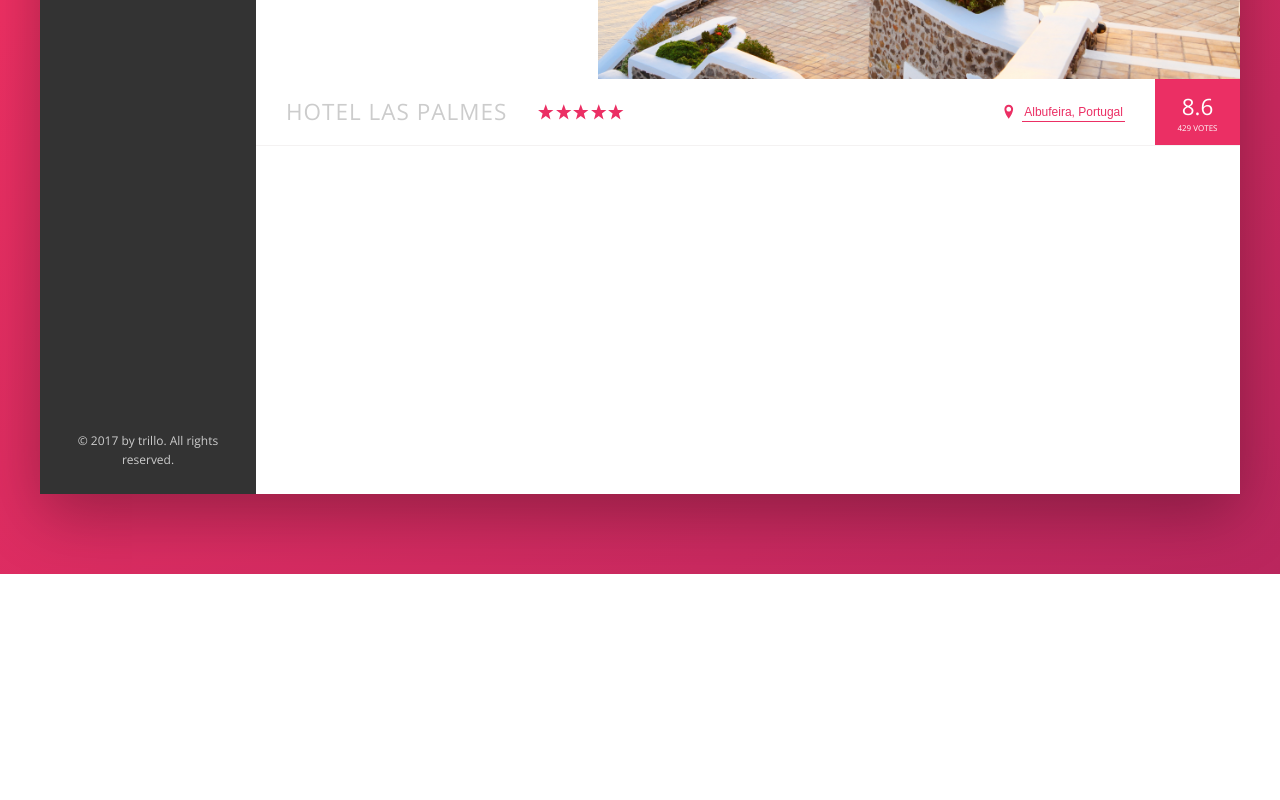
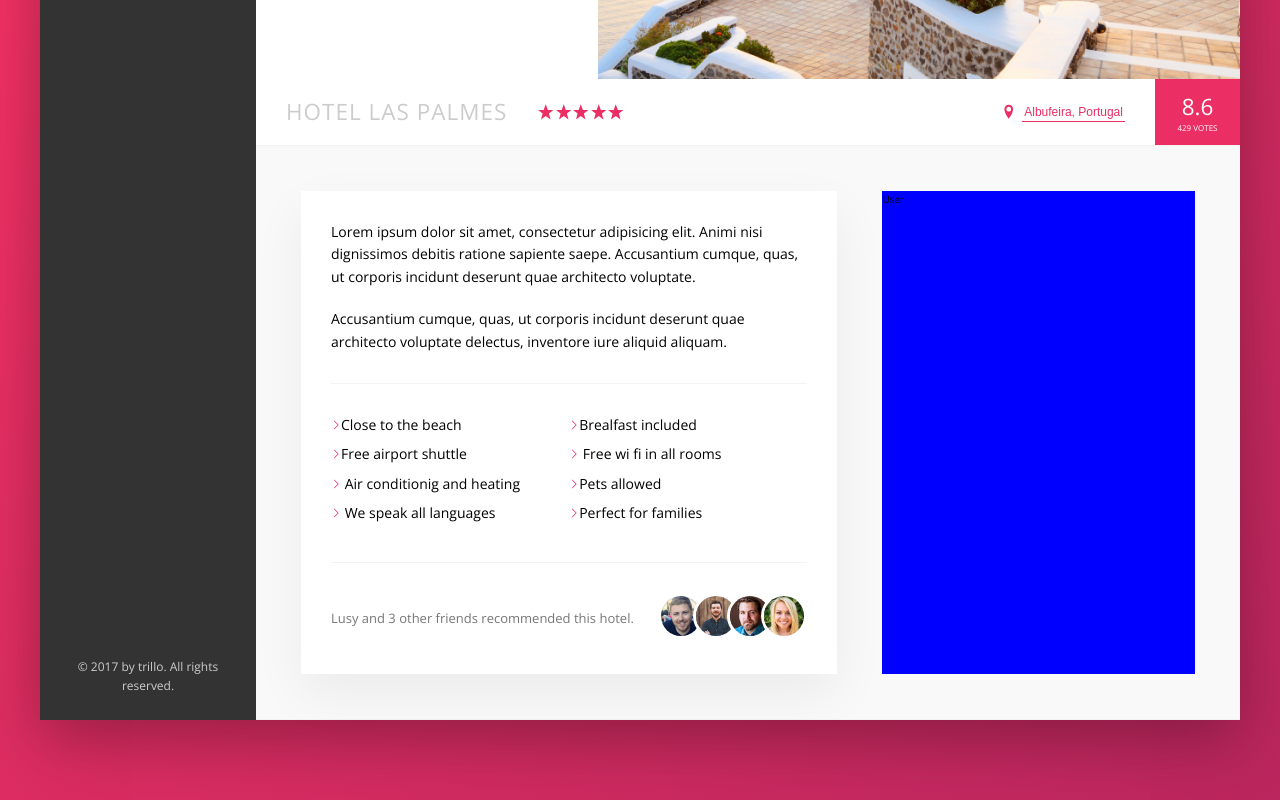
Before and after one commit to sanjaCukaric/Trillo, a website: page index.html in a window 1280 px wide. Shown: the part 456-1256 px from the top of the page. Before the commit the page ends 1030 px from the top, so only its background shows below. Drawn offline with nearby package versions, Linux system fonts and the light colour scheme.

Commit message:
Description section finished

```diff
--- a/index.html
+++ b/index.html
@@ -173,6 +173,67 @@
 							<div class="overview__rating--count">429 votes</div>
 						</div>
 					</div>
+					<div class="detail">
+						<div class="description">
+							<p class="paragraph">
+								Lorem ipsum dolor sit amet, consectetur
+								adipisicing elit. Animi nisi dignissimos debitis
+								ratione sapiente saepe. Accusantium cumque,
+								quas, ut corporis incidunt deserunt quae
+								architecto voluptate.
+							</p>
+							<p class="paragraph">
+								Accusantium cumque, quas, ut corporis incidunt
+								deserunt quae architecto voluptate delectus,
+								inventore iure aliquid aliquam.
+							</p>
+							<ul class="list">
+								<li class="list__item">Close to the beach</li>
+								<li class="list__item">Brealfast included</li>
+								<li class="list__item">Free airport shuttle</li>
+								<li class="list__item">
+									Free wi fi in all rooms
+								</li>
+								<li class="list__item">
+									Air conditionig and heating
+								</li>
+								<li class="list__item">Pets allowed</li>
+								<li class="list__item">
+									We speak all languages
+								</li>
+								<li class="list__item">Perfect for families</li>
+							</ul>
+							<div class="recommend">
+								<p class="recommend__count">
+									Lusy and 3 other friends recommended this
+									hotel.
+								</p>
+								<div class="recommend__friends">
+									<img
+										src="img/user-3.jpg"
+										alt="Friend 1"
+										class="recommend__photo"
+									/>
+									<img
+										src="img/user-4.jpg"
+										alt="Friend 2"
+										class="recommend__photo"
+									/>
+									<img
+										src="img/user-5.jpg"
+										alt="Friend 3"
+										class="recommend__photo"
+									/>
+									<img
+										src="img/user-6.jpg"
+										alt="Friend 4"
+										class="recommend__photo"
+									/>
+								</div>
+							</div>
+						</div>
+						<div class="user-reviews">User</div>
+					</div>
 				</main>
 			</div>
 		</div>
--- a/sass/_base.scss
+++ b/sass/_base.scss
@@ -12,6 +12,9 @@
 	--color-grey-dark-3: #999;
 
 	--shadow-dark: 0 2rem 6rem rgba(0, 0, 0, 0.3);
+	--shadow-light: 0 2rem 5rem rgba(0, 0, 0, 0.06);
+
+	--line: 1px solid var(--color-grey-light-2);
 }
 
 * {
--- a/sass/_components.scss
+++ b/sass/_components.scss
@@ -189,7 +189,7 @@
 
 .overview {
 	display: flex;
-	border-bottom: 1px solid var(--color-grey-light-2);
+	border-bottom: var(--line);
 	align-items: center;
 
 	&__heading {
@@ -286,3 +286,71 @@
 		}
 	}
 }
+
+///paragraf
+
+.paragraph:not(:last-of-type) {
+	margin-bottom: 2rem;
+}
+
+//list
+
+.list {
+	margin: 3rem 0;
+	list-style: none;
+	padding: 3rem 0;
+	border-top: var(--line);
+	border-bottom: var(--line);
+
+	display: flex;
+	flex-wrap: wrap;
+
+	&__item {
+		flex: 0 0 50%;
+		margin-bottom: 0.7rem;
+	}
+
+	&__item::before {
+		content: '';
+		display: inline-block;
+		width: 1rem;
+		height: 1rem;
+
+		// older browser
+		// background-image: url(../img/chevron-thin-right.svg);
+		// background-size: cover;
+
+		//newer browser
+		background-color: var(--color-primary);
+		-webkit-mask-image: url(../img/chevron-thin-right.svg);
+		-webkit-mask-size: cover;
+	}
+}
+
+//recommend
+
+.recommend {
+	font-size: 1.3rem;
+	color: var(--color-grey-dark-2);
+	display: flex;
+	align-items: center;
+
+	&__count {
+		margin-right: auto;
+	}
+
+	&__friends {
+	}
+
+	&__photo {
+		box-sizing: content-box;
+		height: 4rem;
+		width: 4rem;
+		border-radius: 100px;
+		border: 3px solid white;
+
+		&:not(:last-child) {
+			margin-right: -1.5rem;
+		}
+	}
+}
--- a/sass/_layout.scss
+++ b/sass/_layout.scss
@@ -10,7 +10,7 @@
 	font-size: 1.4rem;
 	height: 7rem;
 	background-color: #fff;
-	border-bottom: 1px solid var(--color-grey-light-2);
+	border-bottom: var(--line);
 	display: flex;
 	justify-content: space-between;
 	align-items: center;
@@ -31,5 +31,26 @@
 .hotel-view {
 	background-color: #fff;
 	flex: 1;
-	height: 80rem;
 }
+
+.detail {
+	display: flex;
+	padding: 4.5rem;
+	background-color: var(--color-grey-light-1);
+	border-bottom: var(--line);
+}
+
+.description {
+	background-color: red;
+	flex: 0 0 60%;
+	margin-right: 4.5rem;
+	background-color: #fff;
+	box-shadow: var(--shadow-light);
+	padding: 3rem;
+	font-size: 1.4rem;
+}
+
+.user-reviews {
+	background-color: blue;
+	flex: 1;
+}
```
Also changed, not shown: css/style.css.
